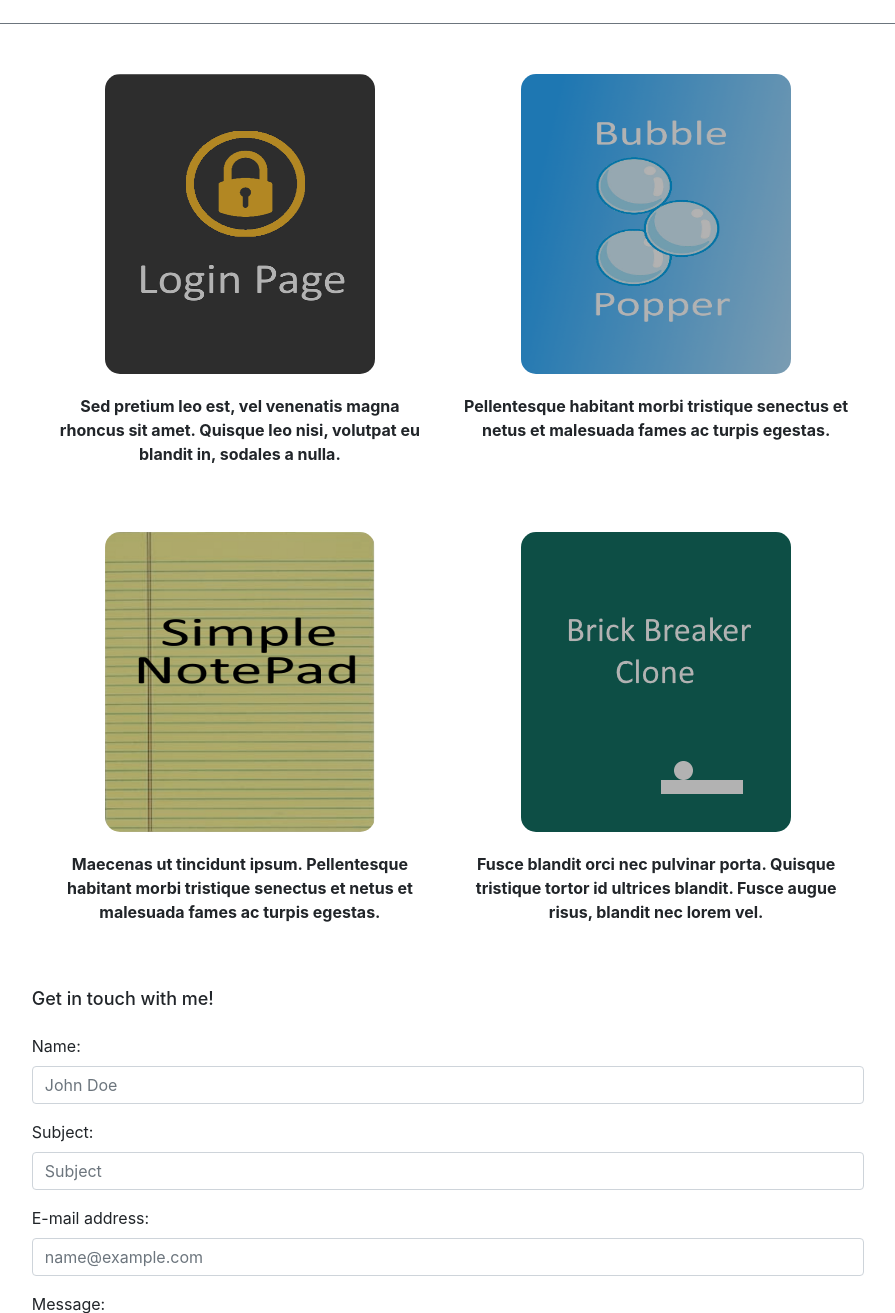
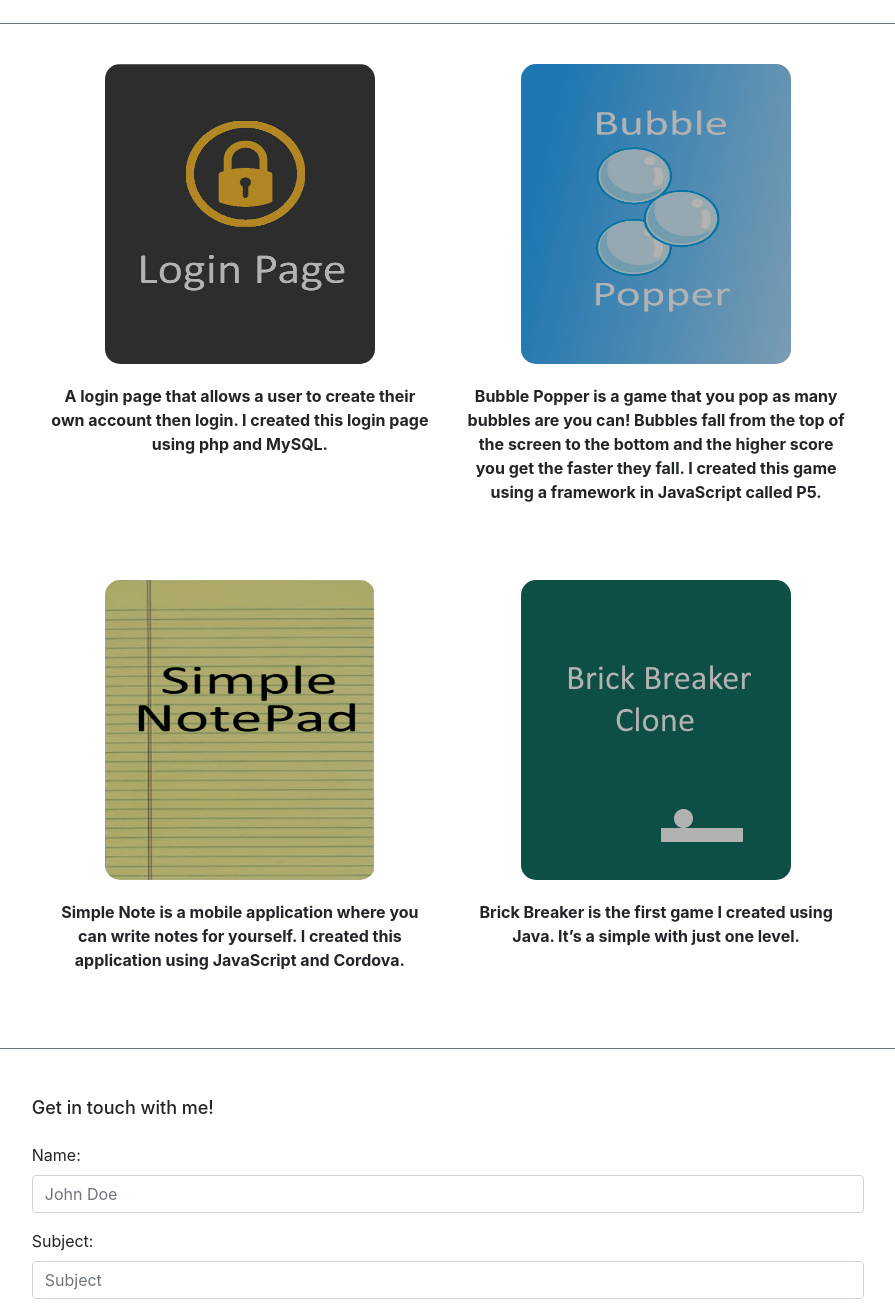
Before and after one commit to Shahen-M/Portfolio, a PHP site: page / in a window 1280 px wide. Shown: the part 2945-4258 px from the top of the page, without its empty margins (192-1087 px from the left). Run offline with PHP 8.4, Linux system fonts and the light colour scheme; some libraries are stand-ins or nearby versions.

Commit message:
updated files

```diff
--- a/css/style.css
+++ b/css/style.css
@@ -162,10 +162,13 @@ h3 {
   border-style: double;
 }
 
+.first_git, .second_git {
+  opacity: 0;
+}
+
 .git_project {
   width: 75%;
-  margin: 0 auto !important;
-  padding-top: 50px;
+  margin: 40px auto !important;
 }
 
 .git_project p {
@@ -173,6 +176,7 @@ h3 {
   font-weight: bold;
   margin-top: 20px;
   cursor: default;
+  padding-bottom: 20px;
 }
 
 .git_project img {
@@ -215,6 +219,19 @@ h5 {
 }
 
 @media (min-width: 0px) {
+  .git_project img {
+    width: 70%;
+  }
+
+  .image-content {
+    display: block;
+    margin: 0 auto;
+  }
+
+  .git_project {
+    display: block;
+  }
+
   .content {
     margin: 30px;
     border: 1px solid;
@@ -342,6 +359,10 @@ h5 {
 }
 
 @media (min-width: 440px) {
+  .image-content {
+    display: contents;
+  }
+
   h1, h2 {
     font-size: 35px;
   }
@@ -350,6 +371,10 @@ h5 {
 
 
 @media (min-width: 768px) {
+  .git_project img {
+    width: 55%;
+  }
+
   .content {
     margin: 0;
   }
@@ -390,6 +415,14 @@ h5 {
 }
 
 @media (min-width: 992px) {
+  .git_project img {
+    width: 270px;
+  }
+
+  .git_project {
+    display: flex;
+  }
+
   header {
     position: absolute;
     background-color: transparent;
@@ -414,6 +447,9 @@ h5 {
 }
 
 @media (min-width: 992px) {
+  .image-content {
+    display: block;
+  }
 
   .border_line {
     top: 68px;
--- a/index.html
+++ b/index.html
@@ -13,7 +13,6 @@
     <link rel="stylesheet" href="css/footer.css">
   </head>
   <body>
-
     <header>
       <figure>
         <img id="menu"src="images/menu.png" alt="menu">
@@ -118,37 +117,40 @@
       <div class="col-lg-12 border-bottom border-secondary mx-auto"></div>
 
       <!-- first row of github projects -->
-      <div class="row git_project">
+      <div class="row git_project first_git">
         <div class="col-sm-6 image-content">
-          <a href="smatevosyan.info/loginPage">
+          <a href="http://smatevosyan.info/loginPage/">
             <img src="images/login.png" alt="">
           </a>
-          <p>Sed pretium leo est, vel venenatis magna rhoncus sit amet. Quisque leo nisi, volutpat eu blandit in, sodales a nulla.</p>
+          <p>A login page that allows a user to create their own account then login. I created this login page using php and MySQL.</p>
         </div>
 
         <div class="col-sm-6 image-content">
-          <a href="smatevosyan.info/Bubble-Popper">
+          <a href="http://smatevosyan.info/Bubble-Popper">
             <img src="images/bubblepopper.png" alt="">
           </a>
-          <p>Pellentesque habitant morbi tristique senectus et netus et malesuada fames ac turpis egestas.</p>
+          <p>Bubble Popper is a game that you pop as many bubbles are you can! Bubbles fall from the top of the screen to the bottom and the higher score you get the faster they fall. I created this game using a framework in JavaScript called P5.</p>
         </div>
       </div>
 
-      <div class="row git_project">
+      <!-- second row of github projects -->
+      <div class="row git_project second_git">
         <div class="col-sm-6 image-content">
-          <a href="smatevosyan.info/loginPage">
+          <a href="http://smatevosyan.info/notepad/">
             <img src="images/notepad.png" alt="">
           </a>
-          <p>Maecenas ut tincidunt ipsum. Pellentesque habitant morbi tristique senectus et netus et malesuada fames ac turpis egestas.</p>
+          <p>Simple Note is a mobile application where you can write notes for yourself. I created this application using JavaScript and Cordova. </p>
         </div>
 
         <div class="col-sm-6 image-content">
-          <a href="smatevosyan.info/loginPage">
+          <a href="http://github.com/Shahen-M/Brick-Beaker-Clone">
             <img src="images/brick_breaker.png" alt=" ">
           </a>
-          <p>Fusce blandit orci nec pulvinar porta. Quisque tristique tortor id ultrices blandit. Fusce augue risus, blandit nec lorem vel.</p>
+          <p>Brick Breaker is the first game I created using Java. It’s a simple with just one level.</p>
         </div>
       </div>
+
+      <div class="col-lg-12 border-bottom border-secondary mx-auto"></div>
 
       <div class="w-75 mx-auto pt-5 pb-3">
         <h5 id="contact_header"> Get in touch with me! </h5>
--- a/script.js
+++ b/script.js
@@ -56,10 +56,17 @@ $(window).on('scroll', function() {
     animationMiddleProject();
   }
 
-  if ($(window).scrollTop() > 2400) {
+  if ($(window).scrollTop() > 2700) {
+    animationFirstGitProject();
+  }
+
+  if ($(window).scrollTop() > 3100) {
+    animationSecondGitProject();
+  }
+
+  if ($(window).scrollTop() > 3600) {
     animationContact();
   }
-
 })
 
 function animationAboutMe() {
@@ -86,3 +93,13 @@ function animationContact() {
   $('.contact, #contact_header').animate({'opacity': 1}, 1000);
   $('.contact, #contact_header').addClass('slideIn');
 }
+
+function animationFirstGitProject() {
+  $('.first_git').animate({'opacity': 1}, 1000);
+  $('.first_git').addClass('slideIn');
+}
+
+function animationSecondGitProject() {
+  $('.second_git').animate({'opacity': 1}, 1000);
+  $('.second_git').addClass('slideIn');
+}
```
